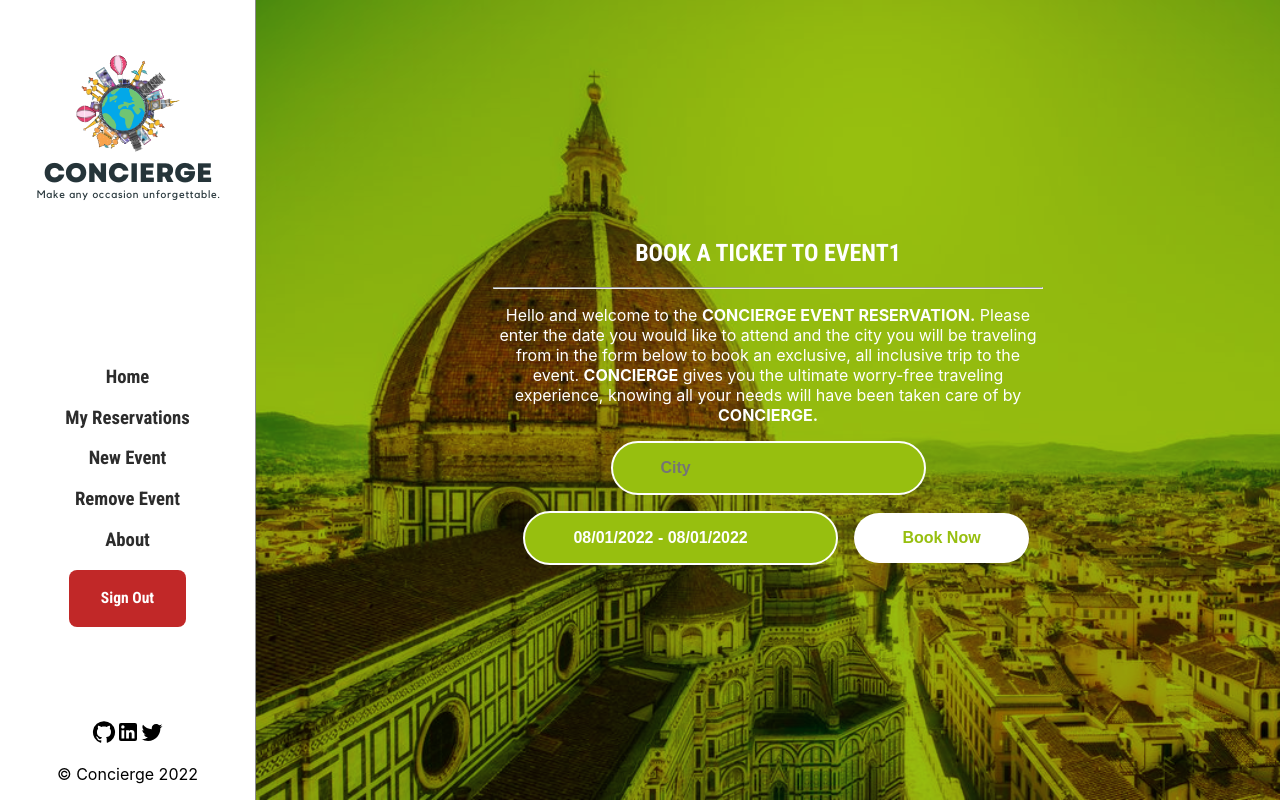
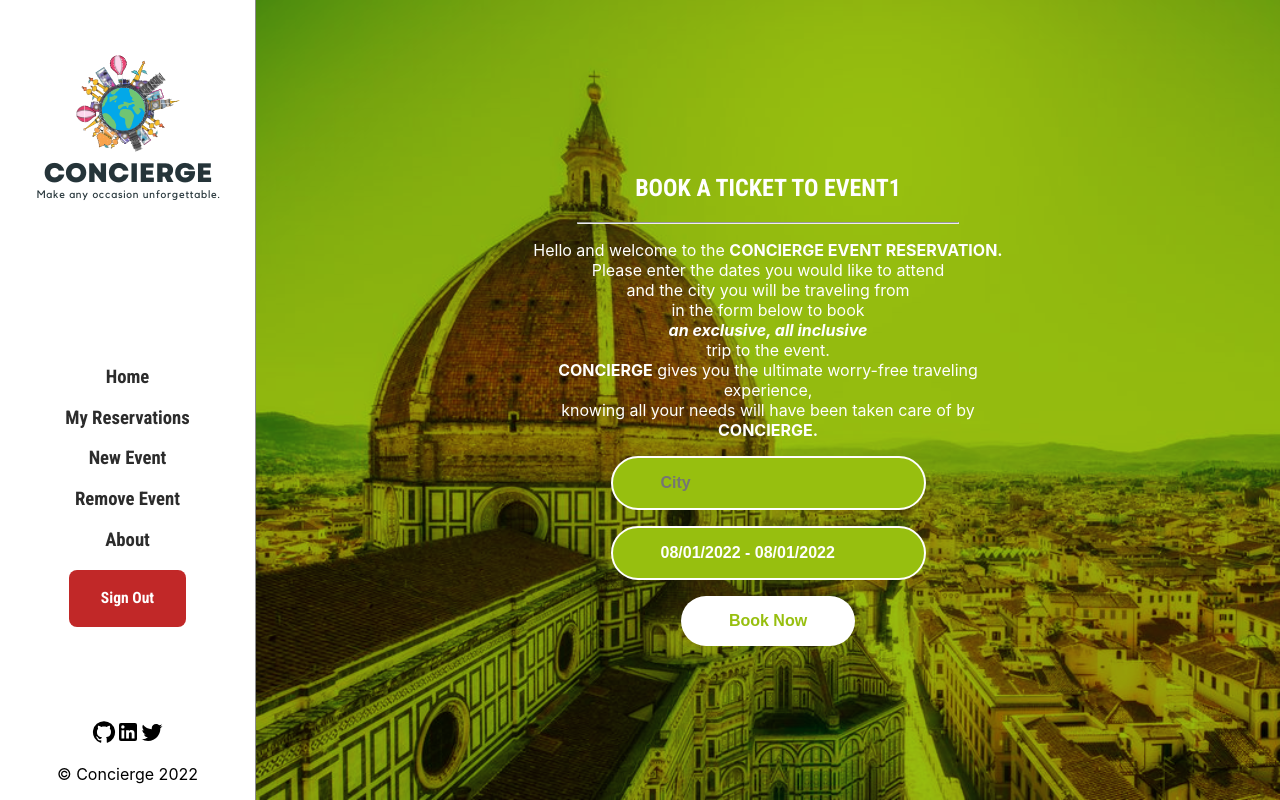
Before and after one commit to Juanse7793/Concierge-Front-end, a React (Create React App) app: page /events/1/reserve in a window 1280 px wide. Built offline with nearby package versions, Linux system fonts and the light colour scheme.

Commit message:
Clean up

```diff
--- a/src/App.css
+++ b/src/App.css
@@ -292,7 +292,11 @@ li.row :first-child {
 }
 
 .center {
-  max-width: 550px;
+  max-width: 477px;
+}
+
+hr {
+  width: 80%;
 }
 
 .border {
@@ -306,6 +310,7 @@ li.row :first-child {
   background-color: white;
   color: var(--theme-lime);
 }
+
 .react-datepicker__day--in-range {
   background-color: var(--theme-lime) !important;
 }
--- /dev/null
+++ b/src/components/ReserveText.js
@@ -0,0 +1,32 @@
+import React from 'react';
+
+const ReserveText = () => (
+  <p>
+    Hello and welcome to the
+    {' '}
+    <b>CONCIERGE EVENT RESERVATION.</b>
+    {' '}
+    <br />
+    Please enter the dates you would like to attend
+    <br />
+    and the city you will be traveling from
+    <br />
+    in the form below to book
+    <br />
+    <b><i>an exclusive, all inclusive</i></b>
+    <br />
+    trip to the event.
+    <br />
+    {' '}
+    <b>CONCIERGE</b>
+    {' '}
+    gives you the ultimate worry-free traveling experience,
+    <br />
+    knowing all your needs will have been taken care of by
+    <br />
+    {' '}
+    <b>CONCIERGE.</b>
+  </p>
+);
+
+export default ReserveText;
--- a/src/pages/ReservePage.js
+++ b/src/pages/ReservePage.js
@@ -4,6 +4,7 @@ import { useSelector } from 'react-redux';
 import DatePicker from 'react-datepicker';
 import 'react-datepicker/dist/react-datepicker.css';
 import Sidebar from '../components/Sidebar';
+import ReserveText from '../components/ReserveText';
 
 const ReservePage = () => {
   const { id } = useParams();
@@ -32,23 +33,7 @@ const ReservePage = () => {
         <div className="center">
           <h1>{`BOOK A TICKET TO ${event.name.toUpperCase()}`}</h1>
           <hr />
-          <p>
-            Hello and welcome to the
-            {' '}
-            <b>CONCIERGE EVENT RESERVATION.</b>
-            {' '}
-            Please enter the date you would like to attend and the city you will
-            be traveling from in the form below to book an exclusive, all
-            inclusive trip to the event.
-            {' '}
-            <b>CONCIERGE</b>
-            {' '}
-            gives you the
-            ultimate worry-free traveling experience, knowing all your needs
-            will have been taken care of by
-            {' '}
-            <b>CONCIERGE.</b>
-          </p>
+          <ReserveText />
           <div className="inputs">
             <input
               type="text"
@@ -68,12 +53,7 @@ const ReservePage = () => {
               onChange={(update) => { setDateRange(update); }}
               className="pill border"
             />
-            <input
-              type="submit"
-              name="submit"
-              value="Book Now"
-              className="pill white"
-            />
+            <input type="submit" name="submit" value="Book Now" className="pill white" />
           </div>
         </div>
       </section>
```
